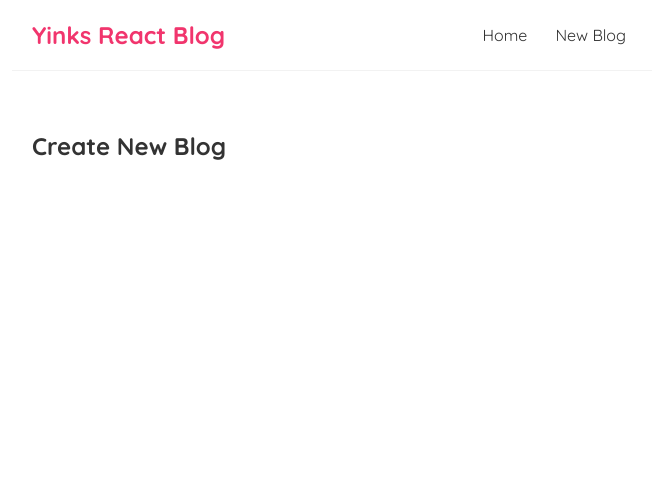
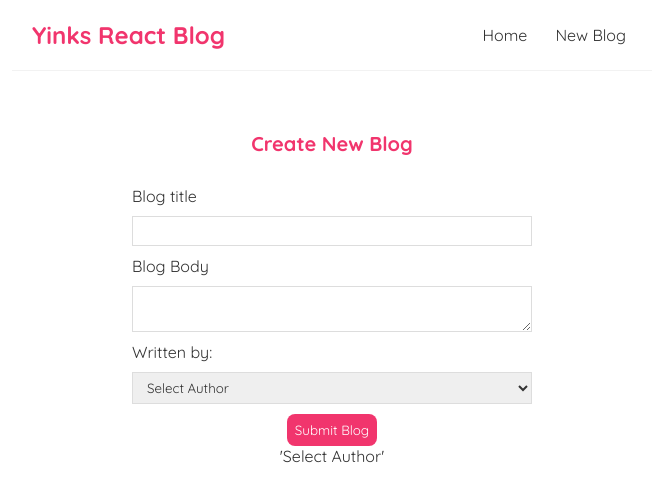
Before and after one commit to asyinka/react-blog, a React (Create React App) app: page /create in a window 1280 px wide. Shown: the top 502 px of the page, without its empty margins (308-964 px from the left). Built offline with nearby package versions, Linux system fonts and the light colour scheme.

Commit message:
add form with CONTROLLED INPUTS

```diff
--- a/src/BlogDetails.js
+++ b/src/BlogDetails.js
@@ -1,12 +1,26 @@
 import { useParams } from "react-router-dom";
+import useFetch from "./useFetch/useFetch";
 
 const BlogDetails = () => {
   const { id } = useParams();
+  const {
+    pageData: blog,
+    isPending,
+    error,
+  } = useFetch("http://localhost:8000/blogs/" + id);
 
   return (
-    <div>
-      <h2>Blog Details {id} </h2>
-    </div>
+    <article className="blog-details">
+      {isPending && <div>Fetching files and data...</div>}
+      {error && <div> {error} </div>}
+      {blog && (
+        <div>
+          <h2> {blog.title} </h2>
+          <p> Written by: {blog.author} </p>
+          <div> {blog.body} </div>
+        </div>
+      )}
+    </article>
   );
 };
 
--- a/src/Create.js
+++ b/src/Create.js
@@ -1,7 +1,41 @@
+import { useState } from "react";
+
 const Create = () => {
+  const [title, setTitle] = useState("");
+  const [body, setBody] = useState("");
+  const [author, setAuthor] = useState("Select Author");
+
   return (
-    <div>
+    <div className="create">
       <h2>Create New Blog</h2>
+      <form>
+        <label>Blog title</label>
+        <input
+          type="text"
+          required
+          value={title}
+          onChange={(e) => setTitle(e.target.value)}
+        />
+
+        <label>Blog Body</label>
+        <textarea
+          required
+          value={body}
+          onChange={(e) => setBody(e.target.value)}
+        ></textarea>
+
+        <label>Written by:</label>
+        <select value={author} onChange={(e) => setAuthor(e.target.value)}>
+          <option value="Enter...">Select Author</option>
+          <option value="Mosh">Mosh</option>
+          <option value="Mario">Mario</option>
+          <option value="Shakespeare">Shakespeare</option>
+        </select>
+        <button>Submit Blog</button>
+      </form>
+      <p>{title}</p>
+      <p>{body}</p>
+      <p>'{author}'</p>
     </div>
   );
 };
--- a/src/index.css
+++ b/src/index.css
@@ -47,7 +47,54 @@
   color: #f1356d;
   margin-bottom: 8px;
 }
-
 .blog-preview a {
   text-decoration: none;
 }
+/* blog details page */
+.blog-details h2 {
+  font-size: 20px;
+  color: #f1356d;
+  margin-bottom: 10px;
+}
+.blog-details div {
+  margin: 20px 0;
+}
+.blog-details button {
+  background: #f1356d;
+  color: #fff;
+  border: 0;
+  padding: 8px;
+  border-radius: 8px;
+  cursor: pointer;
+}
+/* create new blog form */
+.create {
+  max-width: 400px;
+  margin: 0 auto;
+  text-align: center;
+}
+.create label {
+  text-align: left;
+  display: block;
+}
+.create h2 {
+  font-size: 20px;
+  color: #f1356d;
+  margin-bottom: 30px;
+}
+.create input, .create textarea, .create select {
+  width: 100%;
+  padding: 6px 10px;
+  margin: 10px 0;
+  border: 1px solid #ddd;
+  box-sizing: border-box;
+  display: block;
+}
+.create button {
+  background: #f1356d;
+  color: #fff;
+  border: 0;
+  padding: 8px;
+  border-radius: 8px;
+  cursor: pointer;
+}
```
